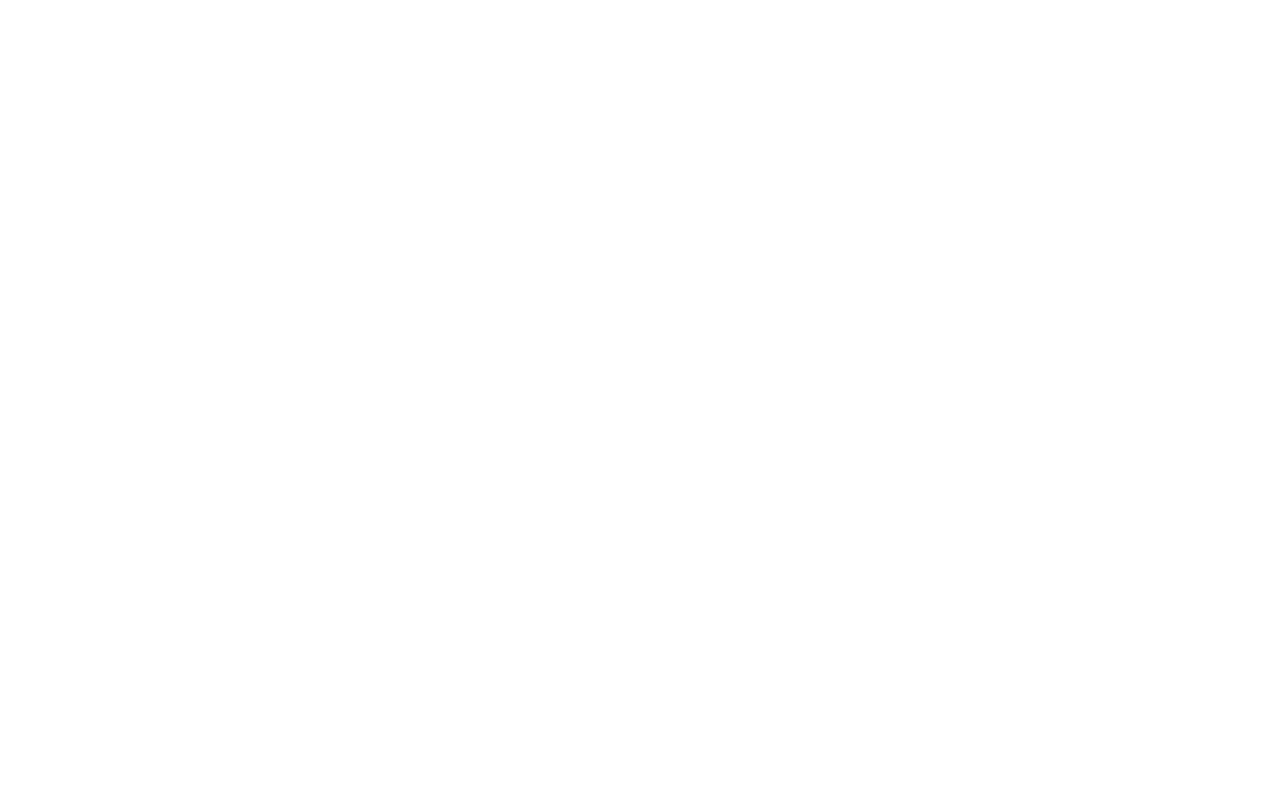
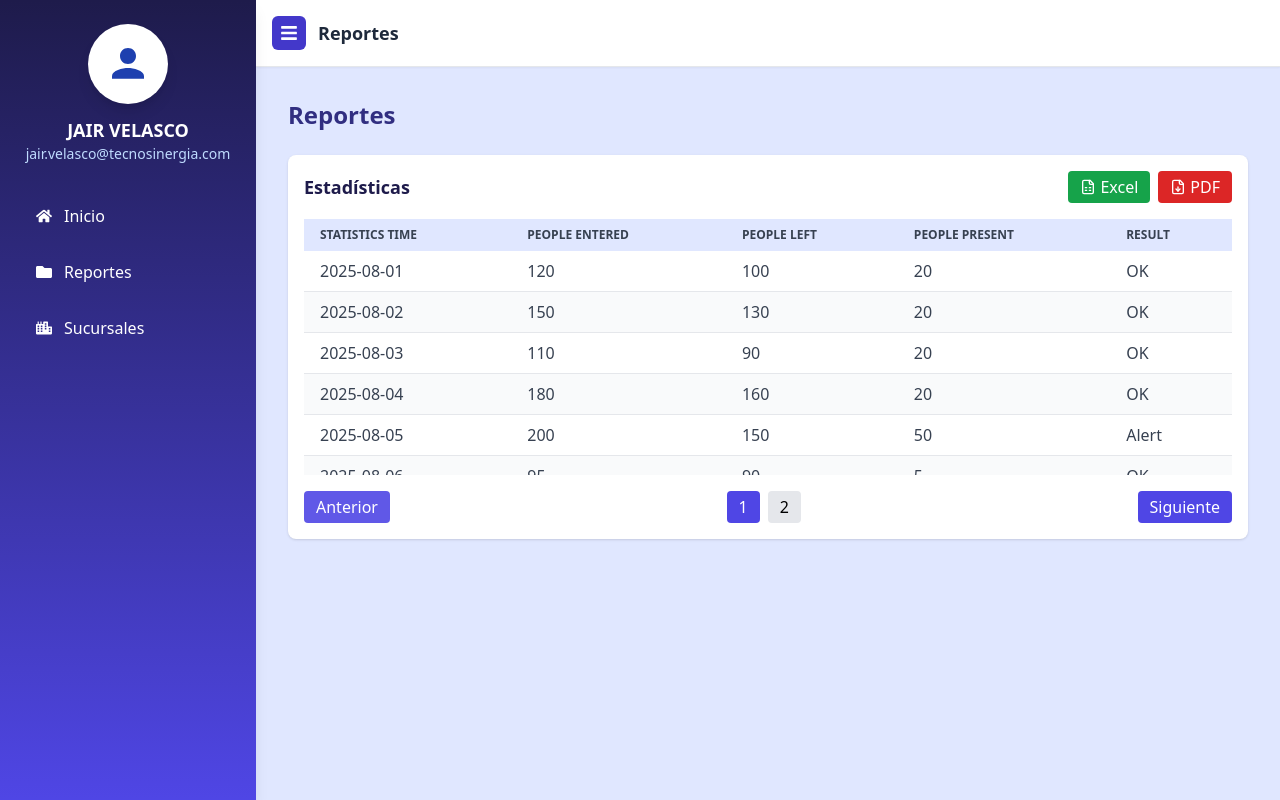
Before and after one commit to Velasco-Tecnosinergia/FrontEnd-Comex, a React (Vite) app in the folder login-app/: page /reports in a window 1280 px wide. Before the commit this address had no page. Built offline with nearby package versions, Linux system fonts and the light colour scheme.

Commit message:
feat(reports): add reports page with full navigation integration

```diff
--- a/login-app/src/App.tsx
+++ b/login-app/src/App.tsx
@@ -5,6 +5,7 @@
 import LoginPage from "./pages/LoginPage";
 import DashboardPage from "./pages/DashboardPage";
 import BranchesPage from "./pages/BranchesPage"
+import ReportsPage from "./pages/ReportsPage";
 
 export default function App() {
   return (
@@ -13,6 +14,7 @@
         <Route path="/" element={<LoginPage />} />
         <Route path="/dashboard" element={<DashboardPage />} />
         <Route path="/branches" element={<BranchesPage />} />
+        <Route path="/reports" element={<ReportsPage />} />
       </Routes>
     </Router>
   );
--- a/login-app/src/components/Sidebar.tsx
+++ b/login-app/src/components/Sidebar.tsx
@@ -42,7 +42,7 @@
           <FaHome /> <span>Inicio</span>
         </Link>
         <Link
-          to="../reportes"
+          to="../reports"
           className="flex items-center gap-3 hover:bg-indigo-500 px-3 py-2 rounded-lg"
         >
           <FaFolder /> <span>Reportes</span>
--- /dev/null
+++ b/login-app/src/layouts/ReportsLayout.tsx
@@ -0,0 +1,45 @@
+import React, { useState } from "react";
+import { FaBars } from "react-icons/fa";
+import Sidebar from "../components/Sidebar";
+
+type ReportsLayoutProps = {
+  children: React.ReactNode;
+  title?: string;
+};
+
+export default function ReportsLayout({ children, title = "Reportes" }: ReportsLayoutProps) {
+  const [isOpen, setIsOpen] = useState(true);
+
+  return (
+    <div className="min-h-screen bg-indigo-100">
+      {/* SIDEBAR (fixed) */}
+      <Sidebar
+        className={`fixed left-0 top-0 z-40 transition-transform duration-300 ${
+          isOpen ? "translate-x-0" : "-translate-x-64"
+        }`}
+      />
+
+      {/* CONTENIDO (empujado) */}
+      <div
+        className={`transition-all duration-300 ${isOpen ? "ml-64" : "ml-0"}`}
+      >
+        {/* Header simple con botón hamburguesa */}
+        <header className="sticky top-0 z-30 bg-white border-b shadow-sm">
+          <div className="flex items-center gap-3 p-4">
+            <button
+              onClick={() => setIsOpen(!isOpen)}
+              className="p-2 rounded-md bg-indigo-700 text-white hover:bg-indigo-900"
+              aria-label="Toggle sidebar"
+            >
+              <FaBars size={18} />
+            </button>
+            <h1 className="text-lg font-bold text-slate-800">{title}</h1>
+          </div>
+        </header>
+
+        {/* Main */}
+        <main className="p-6">{children}</main>
+      </div>
+    </div>
+  );
+}
--- a/login-app/src/pages/BranchesPage.tsx
+++ b/login-app/src/pages/BranchesPage.tsx
@@ -7,7 +7,7 @@
   return (
     <BranchesLayout title="Sucursales">
       <div className="space-y-6 p-2">
-        <h1 className="text-2xl font-bold mb-2">Sucursales</h1>
+        <h1 className="text-2xl font-bold mb-2 text-indigo-900">Sucursales</h1>
         {estadosData.map((estado) => (
           <EstadoCard
             key={estado.estado}
--- a/login-app/src/pages/DashboardPage.tsx
+++ b/login-app/src/pages/DashboardPage.tsx
@@ -14,6 +14,7 @@
 export default function Dashboard() {
   return (
     <DashboardLayout title="Dashboard de Usuario">
+      <h1 className="text-2xl font-bold mb-2 text-indigo-900">Dashboard Principal</h1>
       {/* Cards */}
       <div className="grid grid-cols-1 md:grid-cols-4 gap-6 mb-6">
         <Card title="Camara 1" value="1,002,500" />
--- /dev/null
+++ b/login-app/src/pages/ReportsPage.tsx
@@ -0,0 +1,13 @@
+import ReportsLayout from "../layouts/ReportsLayout";
+import Table from "../components/Table";
+
+export default function Reports() {
+  return (
+    <ReportsLayout>
+      <div className="space-y-6 p-2">
+        <h1 className="text-2xl font-bold mb-2 text-indigo-900">Reportes</h1>
+        <Table />
+      </div>
+    </ReportsLayout>
+  );
+}
```
